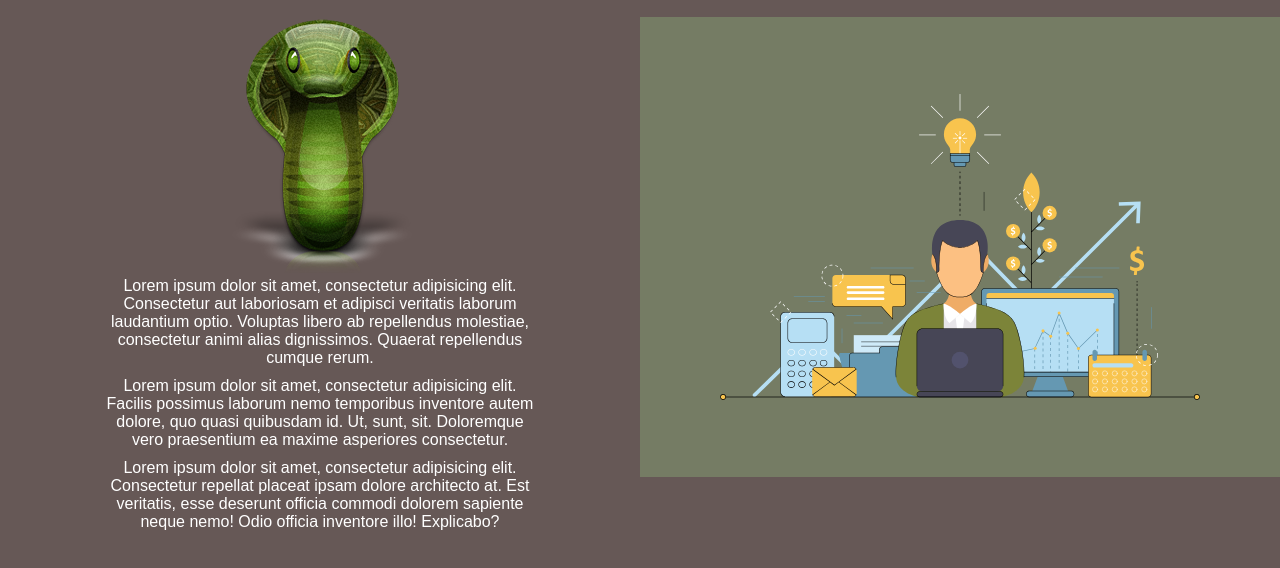
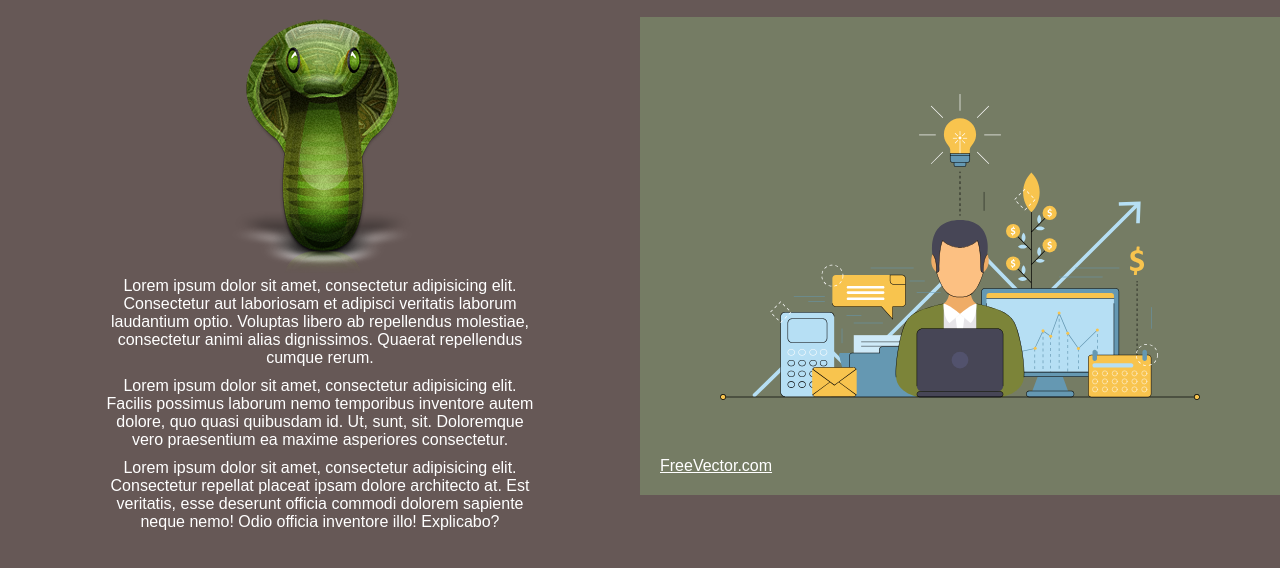
Before and after one commit to CobraKing27/CobraKing27.github.io, a plain HTML site: page aboutme.html in a window 1280 px wide. Shown: the part 118-686 px from the top of the page. Drawn offline with Linux system fonts and the light colour scheme.

Commit message:
reference

```diff
--- a/aboutme.html
+++ b/aboutme.html
@@ -46,6 +46,7 @@
 
                     <div class="right">
                         <img src="Pics/Entrepreneur.svg" alt="Entrepreneur" class="images">
+                        <a href="https://www.freevector.com/an-entrepreneur-illustration--27248">FreeVector.com</a>
                     </div>
                 </div>
 
```
